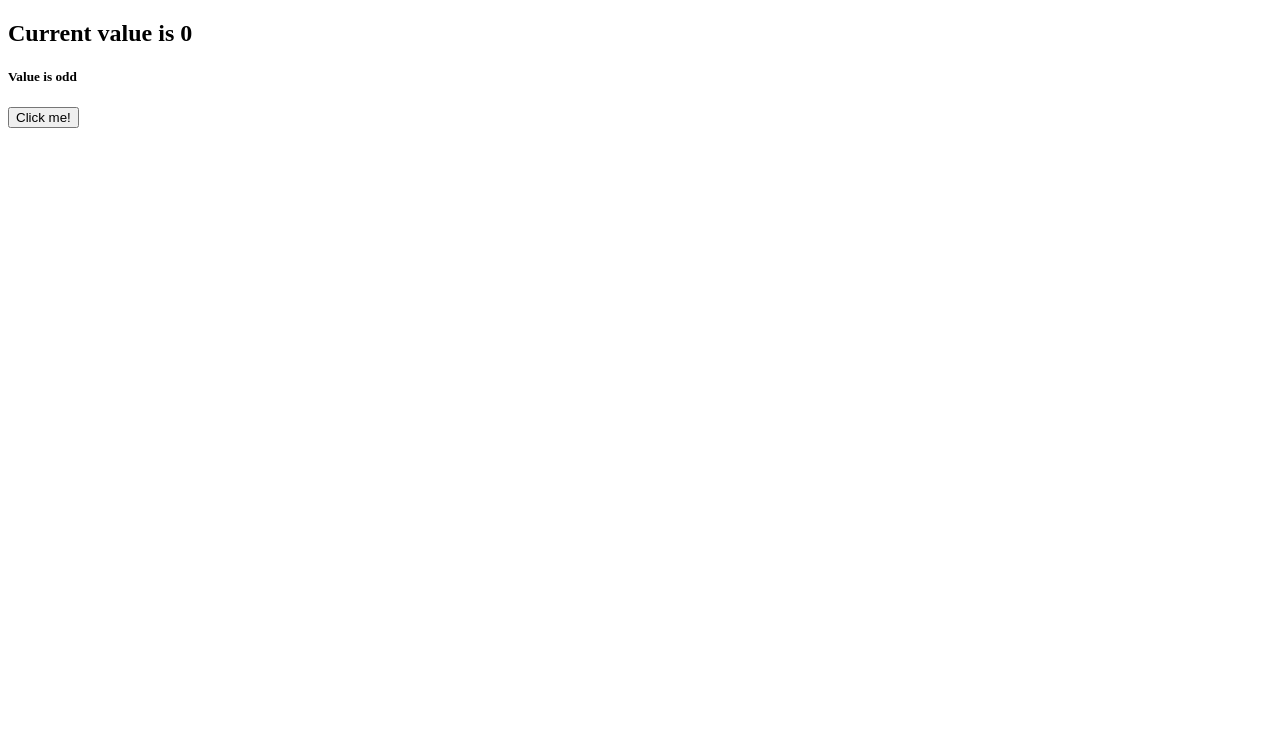
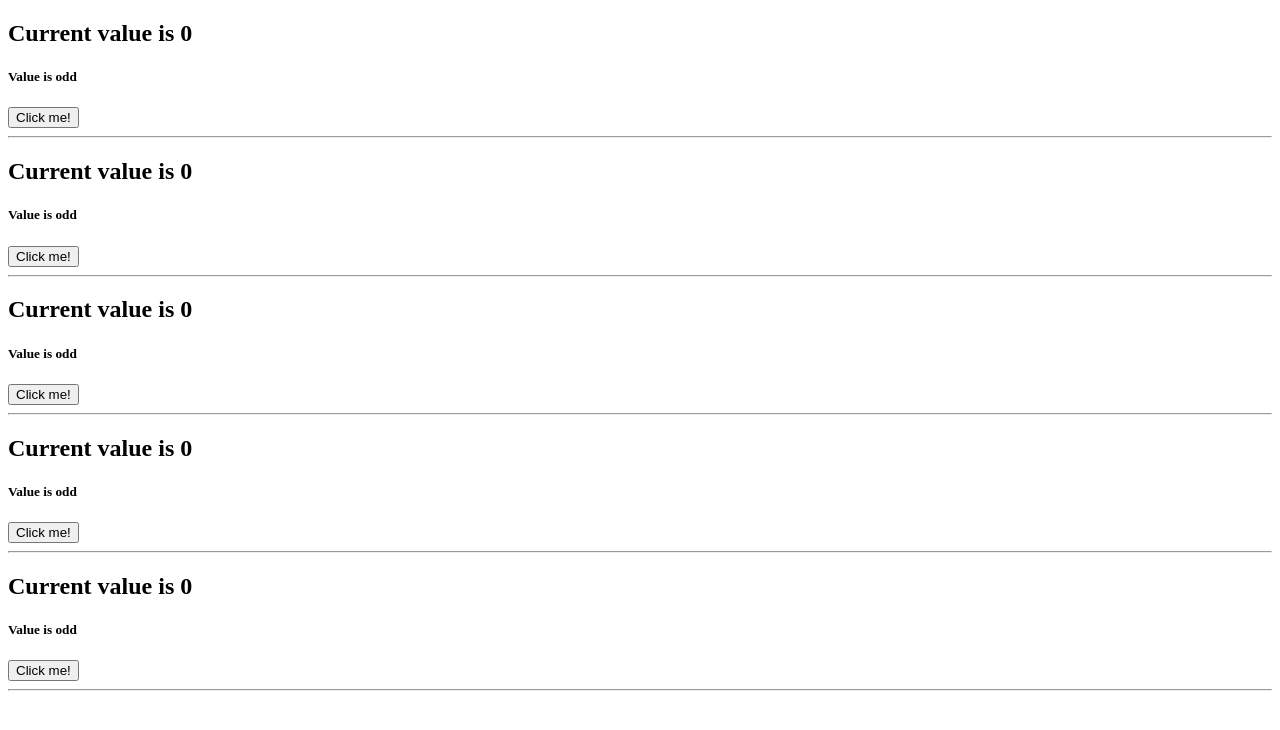
Before and after one commit to alexstrive/ifmo-react-demo, a React (Create React App) app: page / in a window 1280 px wide. Shown: the top 730 px of the page. Built offline with nearby package versions, Linux system fonts and the light colour scheme.

Commit message:
add more instances

```diff
--- a/src/App.tsx
+++ b/src/App.tsx
@@ -6,6 +6,10 @@ function App() {
   return (
     <div>
       <FunctionalCounter />
+      <FunctionalCounter />
+      <FunctionalCounter />
+      <FunctionalCounter />
+      <FunctionalCounter />
     </div>
   )
 }
--- a/src/FunctionalCounter.tsx
+++ b/src/FunctionalCounter.tsx
@@ -21,6 +21,7 @@ const FunctionalCounter: FC = () => {
       <h2>Current value is {value}</h2>
       <h5>Value is {isOdd ? 'odd' : 'even'}</h5>
       <button onClick={handleClick}>Click me!</button>
+      <hr />
     </div>
   )
 }
```
